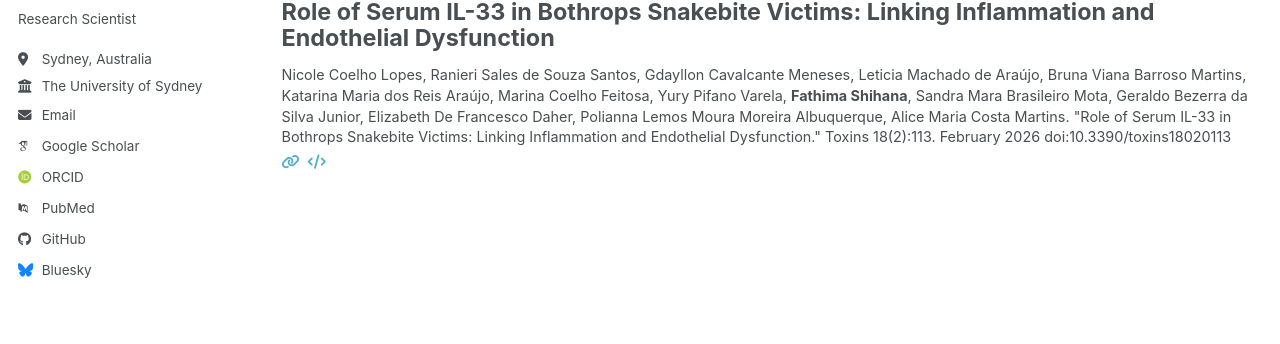
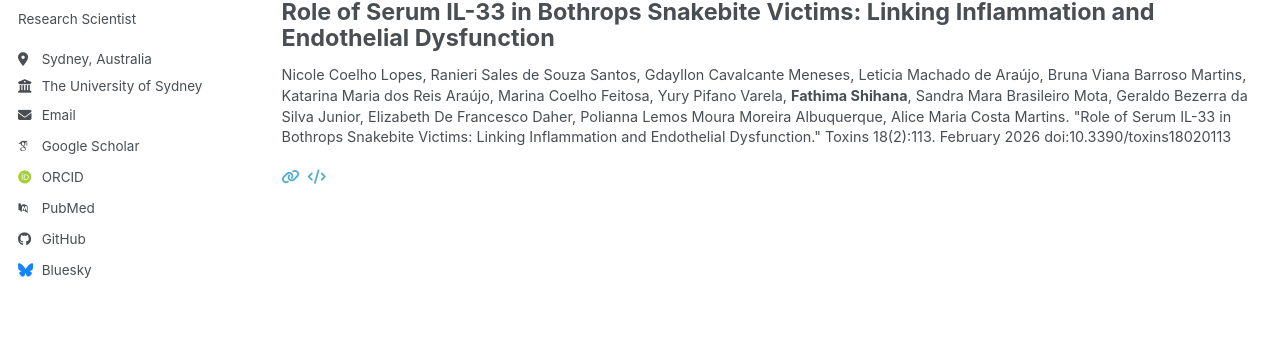
Before and after one commit to fathimashihana/fathimashihana.github.io, a Jekyll site: the page built from _pages/publications.html, in a window 1280 px wide. Shown: the part 309-653 px from the top of the page. Built offline with Jekyll 4.4.1, drawn with Linux system fonts in a browser that asks for light colours; some web fonts are replaced; a script bundle is joined from its source files by our own code; library files that are not in the unit come from our copies.

Commit message:
Update archive-single.html

```diff
--- a/_includes/archive-single.html
+++ b/_includes/archive-single.html
@@ -23,27 +23,27 @@
 
     {% if post.collection == 'publications' %}
 
-      <h2 class="archive__item-title" itemprop="headline">
+      <h2 class="archive__item-title pub-title" itemprop="headline">
         {{ title }}
       </h2>
 
       {% if post.citation %}
-        <p style="margin-bottom:4px;">
+        <p class="pub-citation">
           {{ post.citation | replace: 'Fathima Shihana', '<strong>Fathima Shihana</strong>' }}
         </p>
       {% endif %}
 
-      <p style="margin-top:2px;">
+      <p class="pub-icons">
         {% if post.paperurl %}
-          <a href="{{ post.paperurl }}"><i class="fa fa-link"></i></a>
+          <a href="{{ post.paperurl }}" target="_blank"><i class="fa fa-link"></i></a>
         {% endif %}
 
         {% if post.pdfurl %}
-          <a href="{{ post.pdfurl }}"><i class="fa fa-file-pdf-o"></i></a>
+          <a href="{{ post.pdfurl }}" target="_blank"><i class="fa fa-file-pdf-o"></i></a>
         {% endif %}
 
         {% if post.githuburl %}
-          <a href="{{ post.githuburl }}"><i class="fa fa-code"></i></a>
+          <a href="{{ post.githuburl }}" target="_blank"><i class="fa fa-code"></i></a>
         {% endif %}
       </p>
 
@@ -52,10 +52,6 @@
       <h2 class="archive__item-title" itemprop="headline">
         {% if post.link %}
           <a href="{{ post.link }}">{{ title }}</a>
-          {{ title }}
-            <i class="fa fa-link" aria-hidden="true" title="permalink"></i>
-            <span class="sr-only">Permalink</span>
-          </a>
         {% else %}
           <a href="{{ base_path }}{{ post.url }}" rel="permalink">{{ title }}</a>
         {% endif %}
@@ -71,7 +67,10 @@
         <p>{{ post.type }}, <i>{{ post.venue }}</i>, {{ post.date | default: "1900-01-01" | date: "%Y" }}</p>
       {% elsif post.date %}
         <p class="page__date">
-          <strong><i class="fa fa-fw fa-calendar" aria-hidden="true"></i> {{ site.data.ui-text[site.locale].date_label | default: "Published:" }}</strong>
+          <strong>
+            <i class="fa fa-fw fa-calendar" aria-hidden="true"></i>
+            {{ site.data.ui-text[site.locale].date_label | default: "Published:" }}
+          </strong>
           <time datetime="{{ post.date | default: "1900-01-01" | date_to_xmlschema }}">
             {{ post.date | default: "1900-01-01" | date: "%B %d, %Y" }}
           </time>
```
